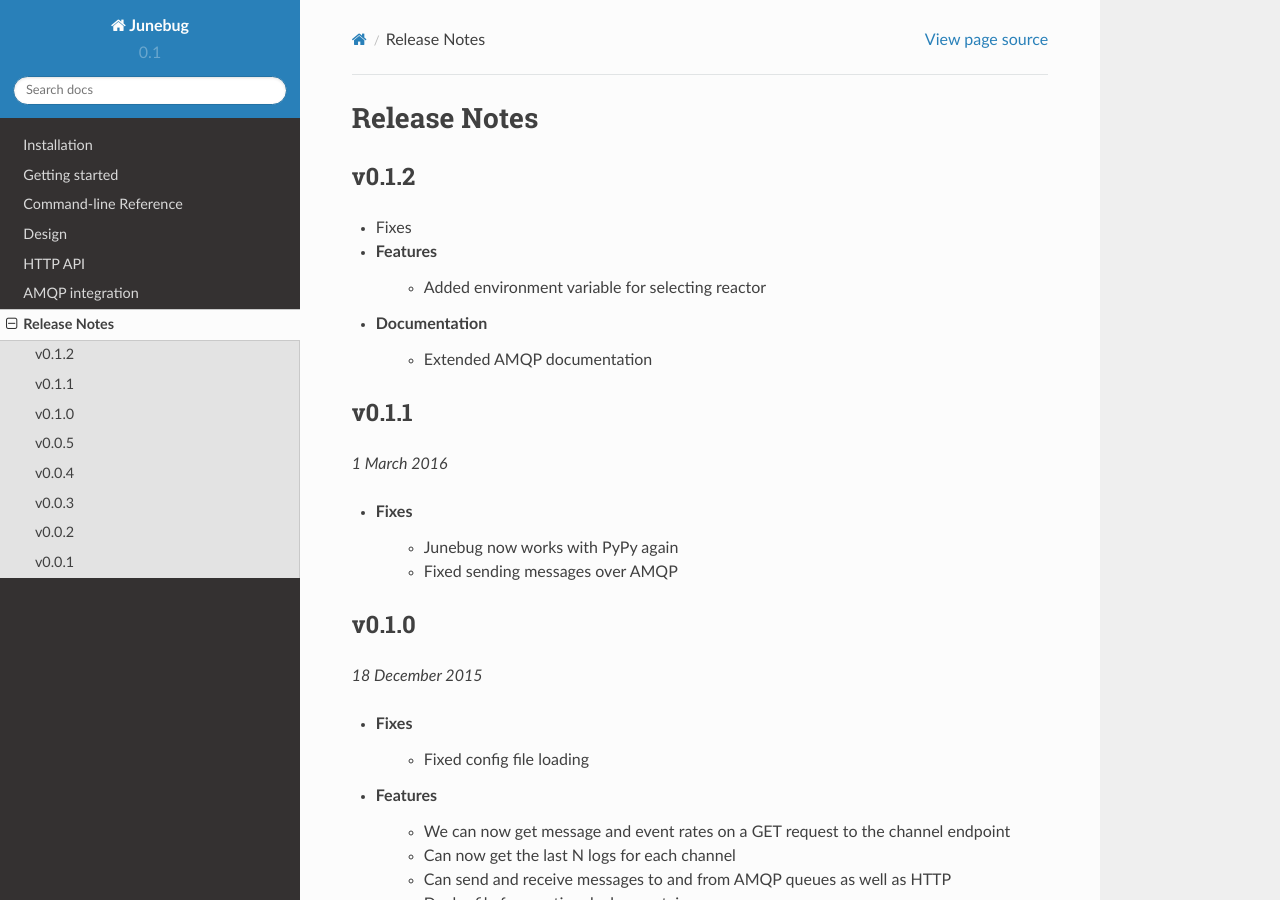
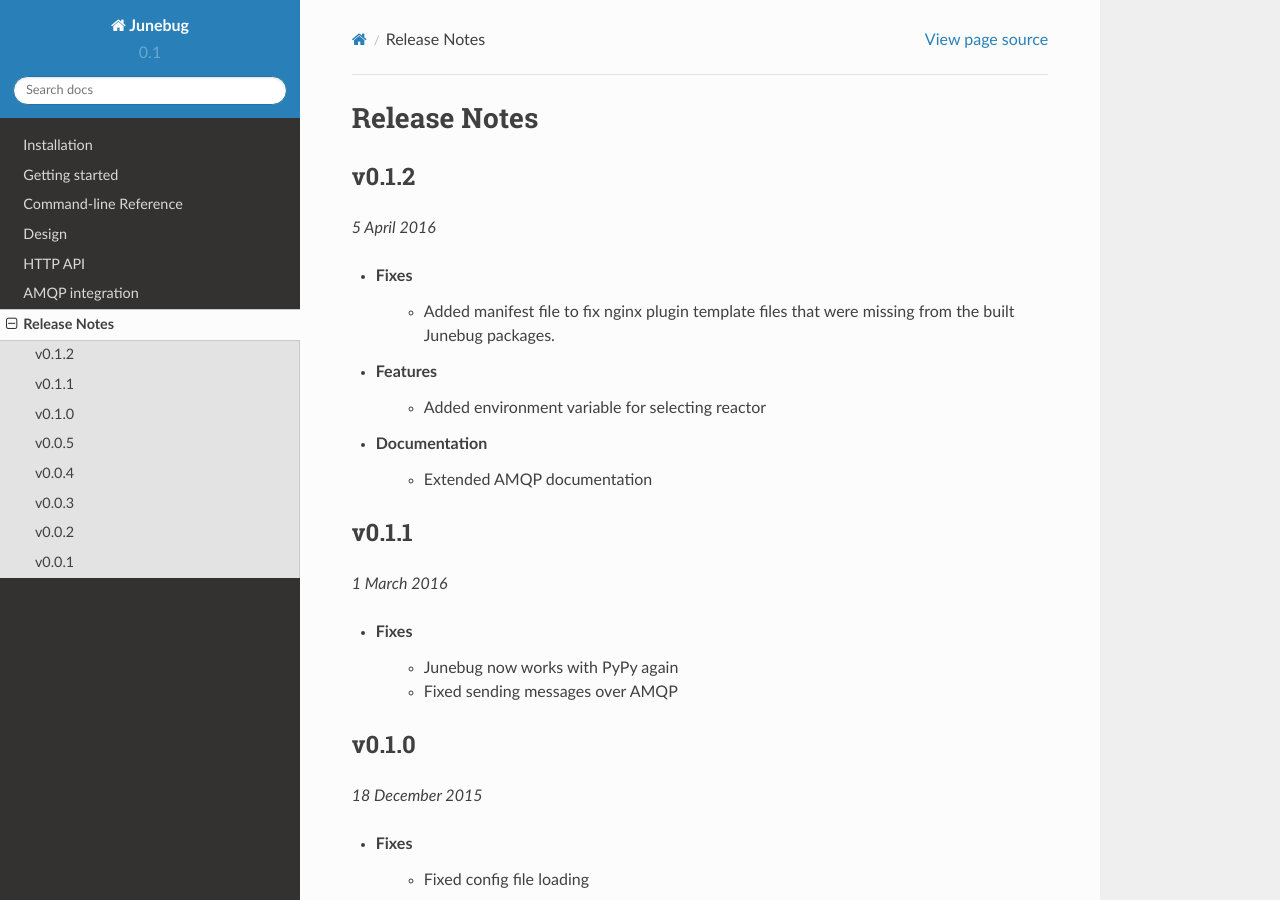
Before and after one commit to praekeltfoundation/junebug, a Sphinx documentation site: the page built from docs/release-notes.rst, in a window 1280 px wide and 900 px high. Built offline with Sphinx 7.4.7 and the Read the Docs theme 2.0.0, drawn with Linux system fonts in a browser that asks for light colours; pages that are not in the unit, such as notebooks, are missing from menus.

Commit message:
Add release notes for 0.1.2.

```diff
--- a/docs/release-notes.rst
+++ b/docs/release-notes.rst
@@ -5,9 +5,13 @@
 
 v0.1.2
 ------
-.. Pull requests 83
+.. Pull requests 83, 84, 85
+
+*5 April 2016*
 
 - Fixes
+    - Added manifest file to fix nginx plugin template files that were
+      missing from the built Junebug packages.
 
 - Features
     - Added environment variable for selecting reactor
```
